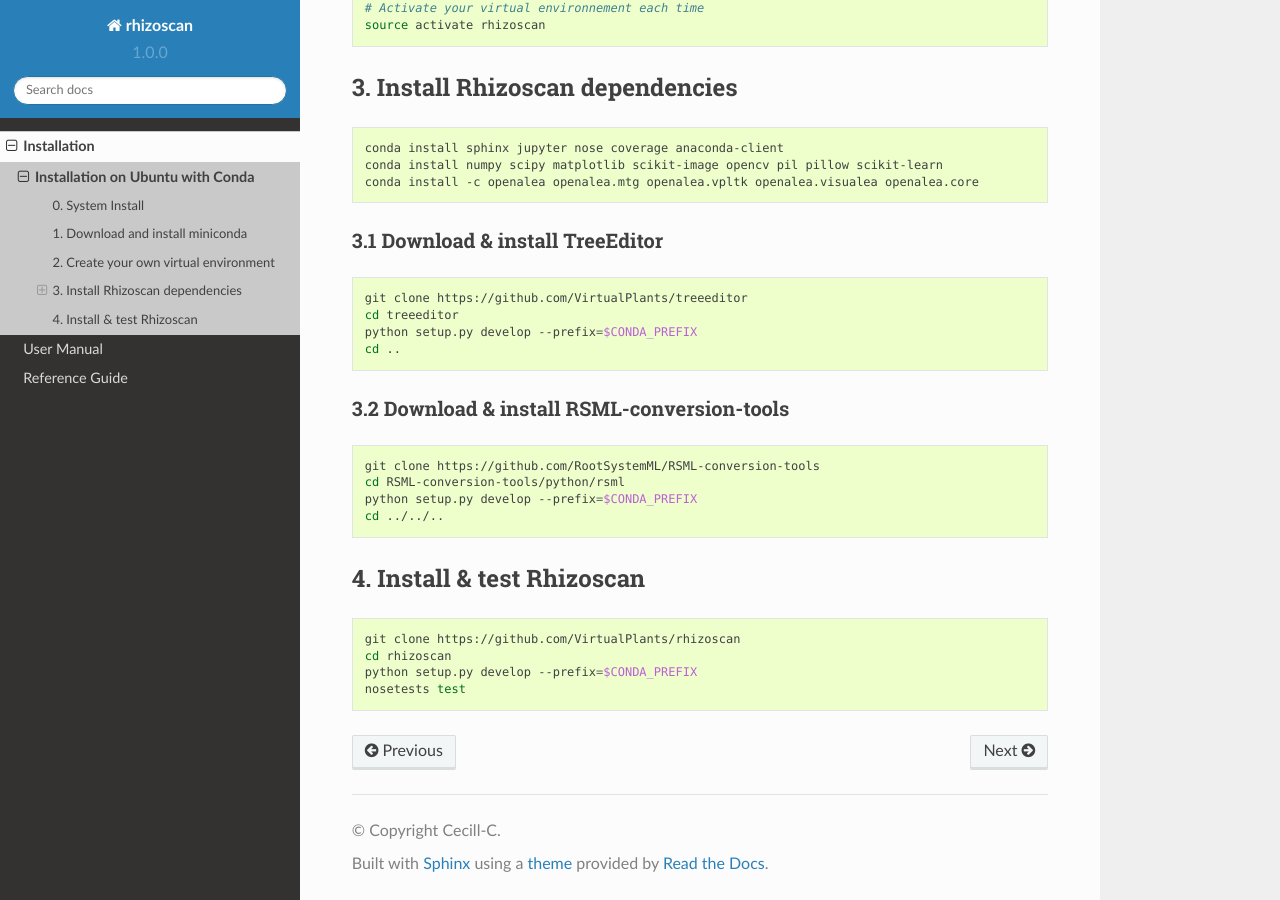
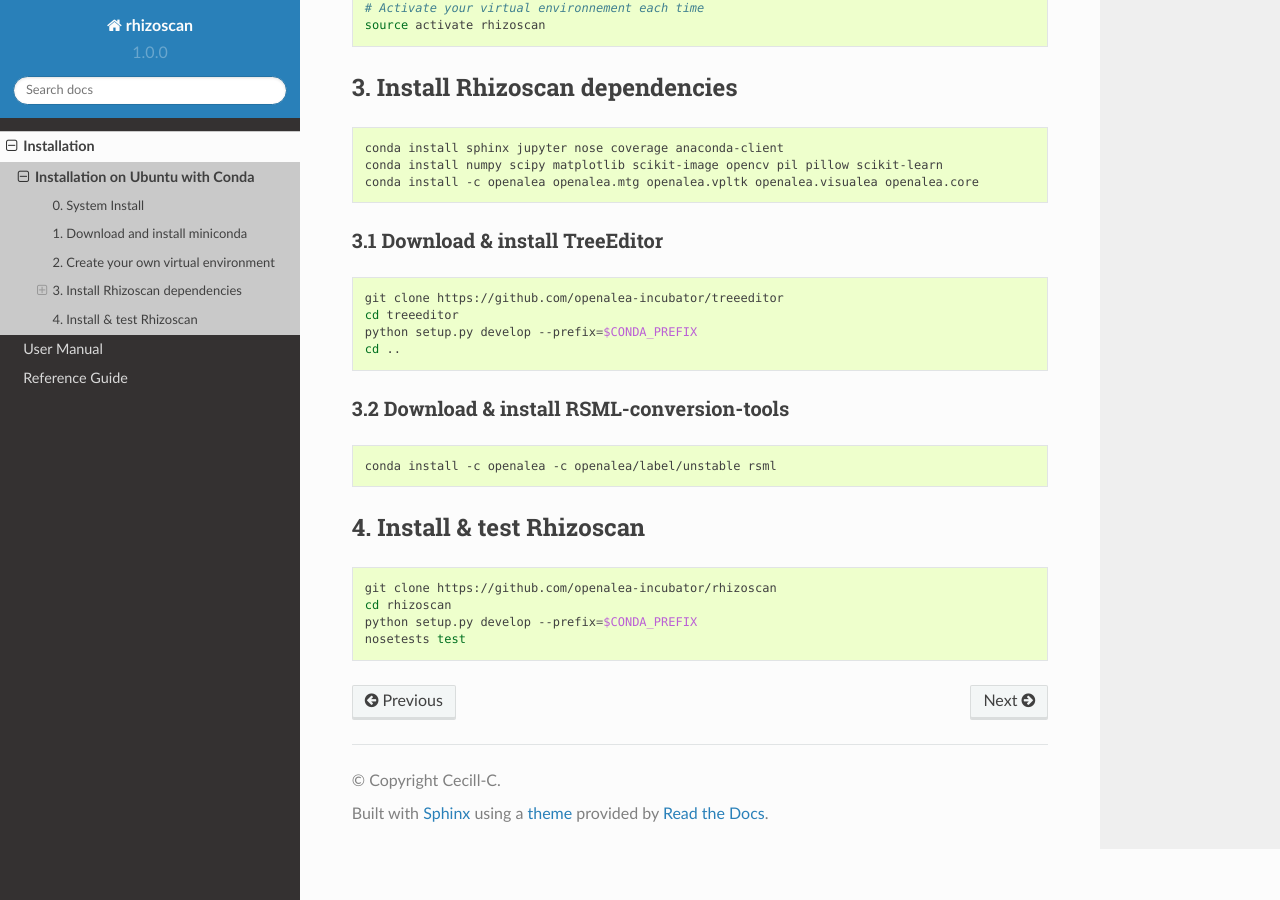
Before and after one commit to openalea-incubator/rhizoscan, a Sphinx documentation site: the page built from doc/source/install/install_conda.rst, in a window 1280 px wide and 900 px high, scrolled down 858 px. Built offline with Sphinx 7.4.7 and the Read the Docs theme 2.0.0, drawn with Linux system fonts in a browser that asks for light colours.

Commit message:
Update install_conda.rst

```diff
--- a/doc/source/install/install_conda.rst
+++ b/doc/source/install/install_conda.rst
@@ -51,7 +51,7 @@
 
 .. code:: shell
 
-    git clone https://github.com/VirtualPlants/treeeditor
+    git clone https://github.com/openalea-incubator/treeeditor
     cd treeeditor
     python setup.py develop --prefix=$CONDA_PREFIX
     cd ..
@@ -61,17 +61,14 @@
 
 .. code:: shell
 
-    git clone https://github.com/RootSystemML/RSML-conversion-tools
-    cd RSML-conversion-tools/python/rsml
-    python setup.py develop --prefix=$CONDA_PREFIX
-    cd ../../..
+    conda install -c openalea -c openalea/label/unstable rsml
 
 4. Install & test Rhizoscan
 ---------------------------
 
 .. code:: shell
 
-    git clone https://github.com/VirtualPlants/rhizoscan
+    git clone https://github.com/openalea-incubator/rhizoscan
     cd rhizoscan
     python setup.py develop --prefix=$CONDA_PREFIX
     nosetests test
```
